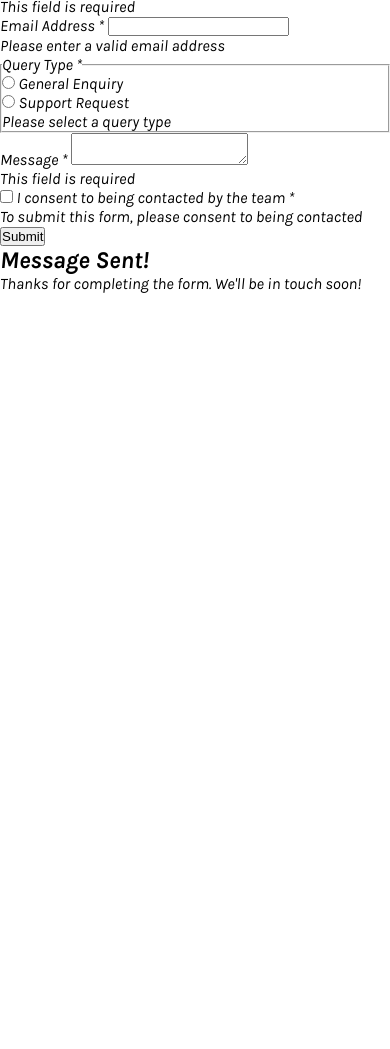
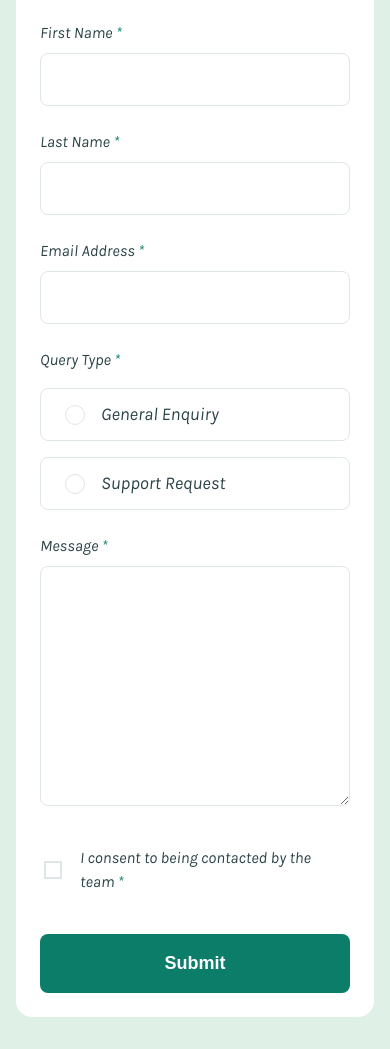
Before and after one commit to nvalline/fm-contact-form, a plain HTML site: page index.html in a window 390 px wide. Shown: the part 99-1148 px from the top of the page. Before the commit the page ends 844 px from the top, so only its background shows below. Drawn offline with Linux system fonts and the light colour scheme.

Commit message:
Implement mobile base styles

```diff
--- a/index.html
+++ b/index.html
@@ -19,9 +19,10 @@
 	<body>
 		<main>
 			<form>
-				<h1>Contact Us</h1>
-				<div>
-					<div>
+				<h1 class="title">Contact Us</h1>
+
+				<div class="contact-block">
+					<div class="input-block">
 						<label for="firstName">First Name <span>*</span></label>
 						<input
 							type="text"
@@ -31,9 +32,11 @@
 							aria-describedby="firstName-instructions"
 							required
 						/>
-						<p id="firstName-instructions">This field is required</p>
+						<p id="firstName-instructions" class="error hidden">
+							This field is required
+						</p>
 					</div>
-					<div>
+					<div class="input-block">
 						<label for="lastName">Last Name <span>*</span></label>
 						<input
 							type="text"
@@ -43,9 +46,11 @@
 							aria-describedby="lastName-instructions"
 							required
 						/>
-						<p id="lastName-instructions">This field is required</p>
+						<p id="lastName-instructions" class="error hidden">
+							This field is required
+						</p>
 					</div>
-					<div>
+					<div class="input-block">
 						<label for="email">Email Address <span>*</span></label>
 						<input
 							type="text"
@@ -55,13 +60,17 @@
 							aria-describedby="email-instructions"
 							required
 						/>
-						<p id="email-instructions">Please enter a valid email address</p>
+						<p id="email-instructions" class="error hidden">
+							Please enter a valid email address
+						</p>
 					</div>
 				</div>
+
 				<fieldset>
 					<legend>Query Type <span>*</span></legend>
-					<div>
-						<div>
+					<div class="queries">
+						<label for="general" class="query-container"
+							>General Enquiry
 							<input
 								type="radio"
 								name="queryType"
@@ -69,15 +78,21 @@
 								aria-describedby="query-instructions"
 								required
 							/>
-							<label for="general">General Enquiry</label>
+							<span class="checkmark"></span>
+						</label>
+
+						<label for="support" class="query-container"
+							>Support Request
+							<input type="radio" name="queryType" id="support" />
+							<span class="checkmark"></span>
+						</label>
 					</div>
-						<div>
-							<input type="radio" name="queryType" id="support" />
-							<label for="support">Support Request</label>
-						</div>
-					</div>
-					<p id="query-instructions">Please select a query type</p>
+					<p id="query-instructions" class="error hidden">
+						Please select a query type
+					</p>
 				</fieldset>
+
+				<div class="message-block">
 					<label for="message">Message <span>*</span></label>
 					<textarea
 						name="message"
@@ -85,8 +100,14 @@
 						aria-describedby="message-instructions"
 						required
 					></textarea>
-				<p id="message-instructions">This field is required</p>
-				<div>
+					<p id="message-instructions" class="error hidden">
+						This field is required
+					</p>
+				</div>
+
+				<div class="consent-block">
+					<label for="consent" class="consent-container"
+						>I consent to being contacted by the team <span>*</span>
 						<input
 							type="checkbox"
 							name="consent"
@@ -94,17 +115,17 @@
 							aria-describedby="consent-instructions"
 							required
 						/>
-					<label for="consent"
-						>I consent to being contacted by the team <span>*</span></label
-					>
-					<p id="consent-instructions">
+						<span class="checkbox"></span>
+					</label>
+					<p id="consent-instructions" class="error hidden">
 						To submit this form, please consent to being contacted
 					</p>
 				</div>
+
 				<button type="submit">Submit</button>
 			</form>
 
-			<div>
+			<div class="confirmation hidden">
 				<h2>Message Sent!</h2>
 				<p>Thanks for completing the form. We'll be in touch soon!</p>
 			</div>
--- a/styles.css
+++ b/styles.css
@@ -41,11 +41,13 @@
 /* Set core body defaults */
 body {
 	font-family: 'Karla', sans-serif;
+	font-style: normal;
 }
 
 body,
 main {
 	min-height: 100vh;
+	width: 100%;
 }
 
 /* Make images easier to work with */
@@ -55,3 +57,192 @@ picture {
 }
 
 /* ----- Application Styles ----- */
+
+main {
+	padding: 2rem 1rem;
+	display: flex;
+	align-items: center;
+	justify-content: center;
+	background-color: var(--clr-green-200);
+}
+
+form {
+	padding: 1.5rem;
+	background-color: var(--clr-white-0);
+	border-radius: 1rem;
+}
+
+.title {
+	margin-bottom: 2rem;
+	font-size: var(--fs-heading-lg);
+	font-weight: 700;
+	letter-spacing: -1px;
+	line-height: 100%;
+	color: var(--clr-gray-900);
+}
+
+.contact-block {
+	margin-bottom: 1.5rem;
+	display: flex;
+	flex-direction: column;
+	gap: 1.5rem;
+}
+
+.input-block {
+	display: flex;
+	flex-direction: column;
+}
+
+label,
+legend {
+	margin-bottom: 0.5rem;
+	font-size: var(--fs-body-sm);
+	font-weight: 400;
+	letter-spacing: 0;
+	line-height: 150%;
+	color: var(--clr-gray-900);
+
+	> span {
+		margin-right: 0.5rem;
+		color: var(--clr-green-600);
+	}
+}
+
+input,
+textarea {
+	padding: 0.75rem 1.5rem;
+	border: 1px solid var(--clr-gray-500);
+	border-radius: 0.5rem;
+	font-size: var(--fs-body-md);
+	font-weight: 400;
+	letter-spacing: 0;
+	line-height: 150%;
+	color: var(--clr-gray-900);
+}
+
+fieldset {
+	margin-bottom: 1.5rem;
+	border: none;
+}
+
+legend {
+	margin-bottom: 1rem;
+}
+
+.queries {
+	display: flex;
+	flex-direction: column;
+	gap: 1rem;
+}
+
+.query-container {
+	margin-bottom: 0;
+	margin-right: 0;
+	padding: 0.75rem 1.5rem 0.75rem 3.75rem;
+	position: relative;
+	display: flex;
+	align-items: center;
+	gap: 0.75rem;
+	border: 1px solid var(--clr-gray-500);
+	border-radius: 0.5rem;
+	font-size: var(--fs-body-md);
+	cursor: pointer;
+	-webkit-user-select: none;
+	-moz-user-select: none;
+	-ms-user-select: none;
+	user-select: none;
+}
+
+.query-container input[type='radio'] {
+	position: absolute;
+	opacity: 0;
+	cursor: pointer;
+}
+
+.checkmark {
+	position: absolute;
+	top: 50%;
+	left: 1.5rem;
+	transform: translateY(-50%);
+	height: 1.25rem;
+	width: 1.25rem;
+	border: 1px solid var(--clr-gray-500);
+	border-radius: 50%;
+}
+
+.query-container input:checked ~ .checkmark {
+	background-image: url('./assets/images/icon-radio-selected.svg');
+	background-position: center;
+}
+
+.message-block {
+	margin-bottom: 2.5rem;
+	display: flex;
+	flex-direction: column;
+}
+
+textarea {
+	height: 240px;
+}
+
+.consent-block {
+	margin-bottom: 2.5rem;
+}
+
+.consent-container {
+	display: block;
+	position: relative;
+	margin-bottom: 0;
+	padding-left: 2.5rem;
+	padding-right: 1.5rem;
+	cursor: pointer;
+	-webkit-user-select: none;
+	-moz-user-select: none;
+	-ms-user-select: none;
+	user-select: none;
+}
+
+.consent-container input {
+	position: absolute;
+	height: 0;
+	width: 0;
+	opacity: 0;
+	cursor: pointer;
+}
+
+.checkbox {
+	position: absolute;
+	top: 50%;
+	left: 0.25rem;
+	transform: translateY(-50%);
+	height: 1.125rem;
+	width: 1.125rem;
+	border: 2px solid var(--clr-gray-500);
+}
+
+.consent-container input:checked ~ .checkbox {
+	background-image: url('./assets/images/icon-checkbox-check.svg');
+	background-position: center;
+	border: none;
+}
+
+button {
+	padding: 1rem 2.5rem;
+	width: 100%;
+	border: none;
+	border-radius: 0.5rem;
+	background-color: var(--clr-green-600);
+	font-size: var(--fs-body-md);
+	font-weight: 700;
+	line-height: 150%;
+	color: var(--clr-white-0);
+	cursor: pointer;
+}
+
+.error {
+	/* ! ToDo */
+}
+
+.hidden {
+	display: none;
+}
```
Lines whose indentation alone changed are shown as unchanged.
